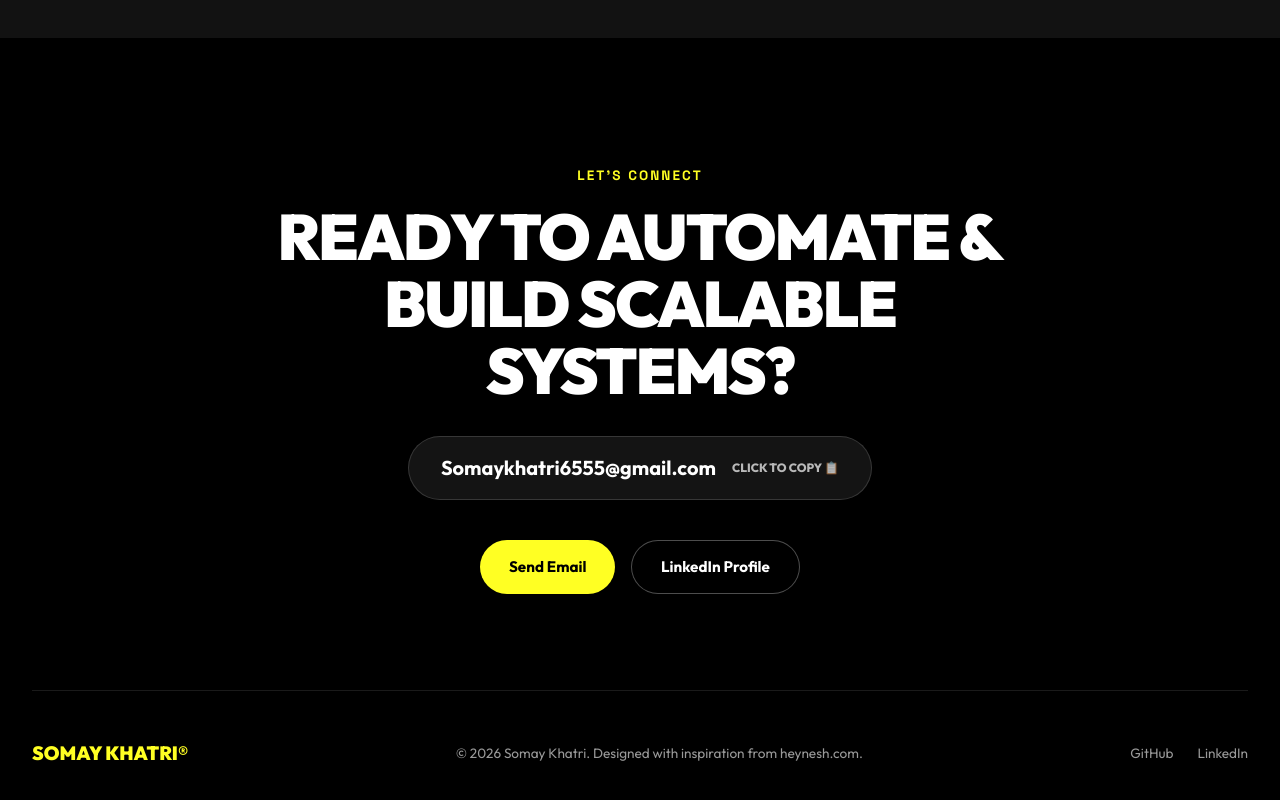
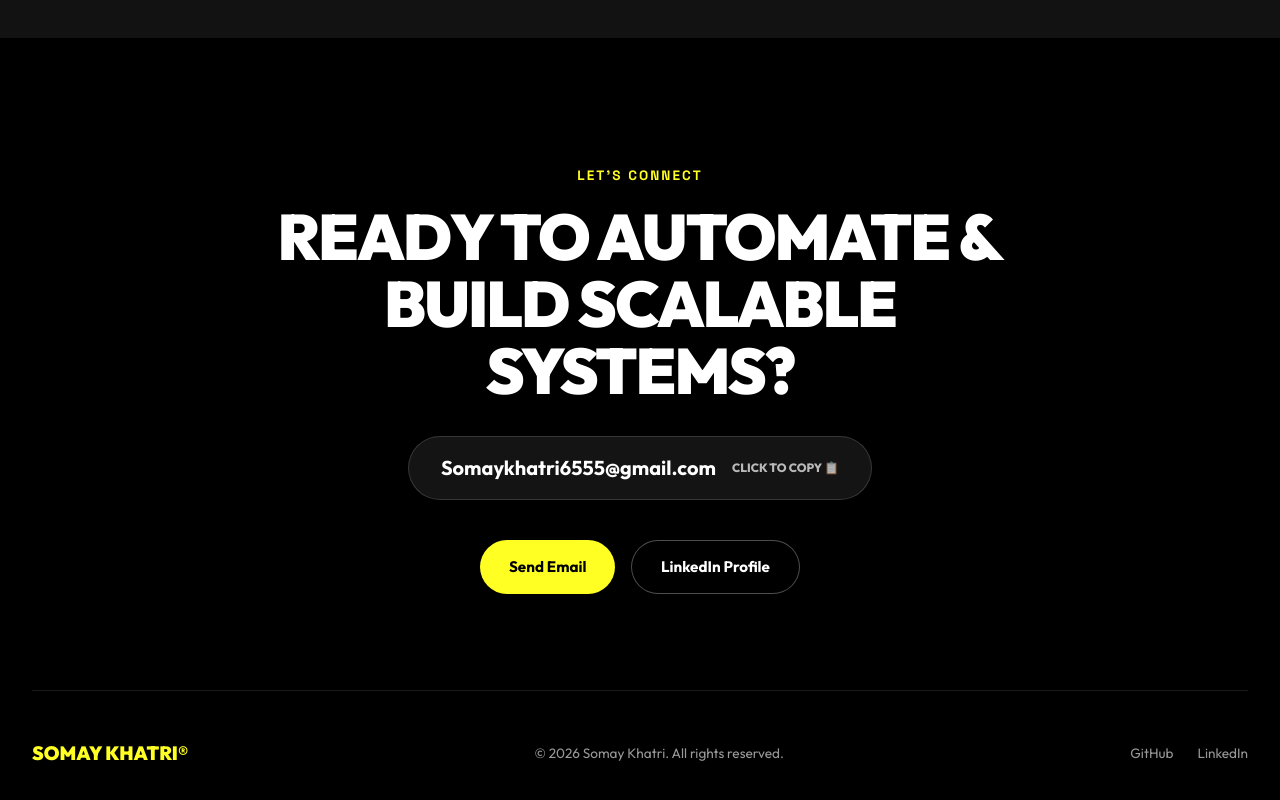
Before and after one commit to khatrisomay/Somay_Khatri-Portfolio, a plain HTML site: page index.html in a window 1280 px wide. Shown: the part 6343-7143 px from the top of the page. Drawn offline with nearby package versions, Linux system fonts and the light colour scheme; a script that the page names is missing.

Commit message:
Remove heynesh.com reference from footer and README

```diff
--- a/index.html
+++ b/index.html
@@ -598,7 +598,7 @@
 
             <div class="footer-bottom">
                 <div class="footer-logo">SOMAY KHATRI®</div>
-                <div class="footer-copy">© 2026 Somay Khatri. Designed with inspiration from heynesh.com.</div>
+                <div class="footer-copy">© 2026 Somay Khatri. All rights reserved.</div>
                 <div class="footer-links">
                     <a href="https://github.com/khatrisomay" target="_blank">GitHub</a>
                     <a href="https://www.linkedin.com/in/somay-khatri-551333359/" target="_blank">LinkedIn</a>
```
Also changed, not shown: 1 other file.
